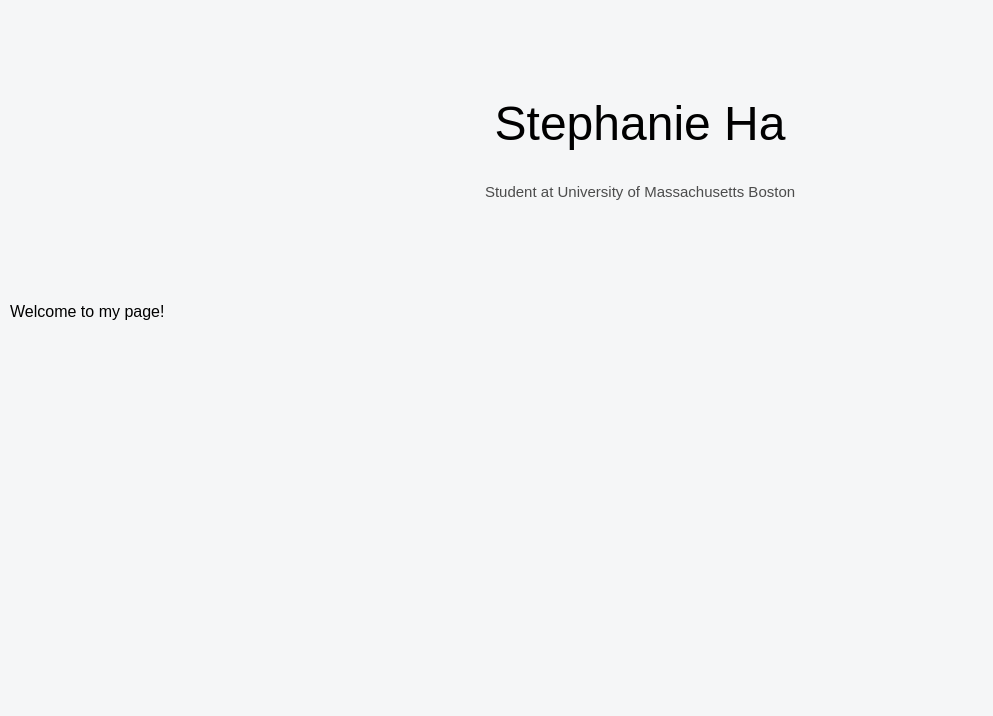
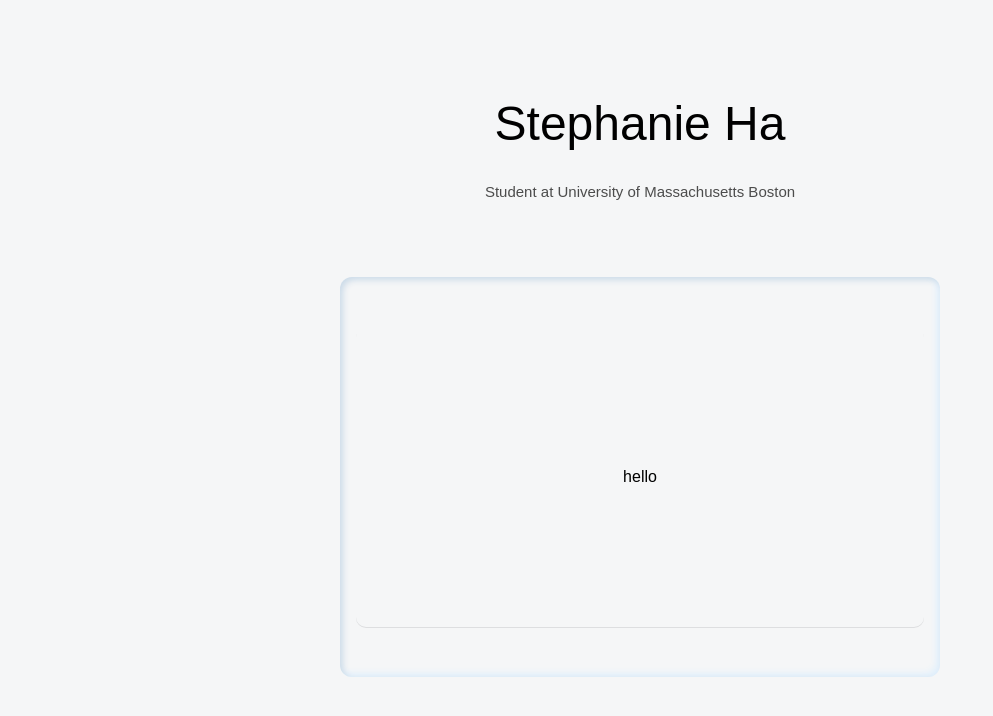
Before and after one commit to bettaburger/website, a Next.js app: page / in a window 1280 px wide. Shown: the top 716 px of the page, without its empty margins (0-993 px from the left). Built offline with nearby package versions, Linux system fonts and the light colour scheme.

Commit message:
initial commit

```diff
--- a/app/layout.js
+++ b/app/layout.js
@@ -10,3 +10,5 @@ export default function RootLayout({ children }) {
     </html>
   )
 }
+
+// root
--- a/app/page.css
+++ b/app/page.css
@@ -30,7 +30,7 @@ body {
   color: rgb(76, 76, 76);
 }
 
-.main {
+.main{
   flex: 1;
   padding: 10px;
 }
--- a/app/page.js
+++ b/app/page.js
@@ -1,4 +1,5 @@
 import './page.css'
+import './styles/card.css'
 
 export default function Home() {
   return (
@@ -8,10 +9,13 @@ export default function Home() {
         <h2>Student at University of Massachusetts Boston</h2>
       </header>
 
-      <main className="main">
-        {/* Your main content goes here */}
-        <p>Welcome to my page!</p>
-      </main>
+      <container className="container">
+        <card-container className="card-container">
+          <card className="card">
+             <p>hello</p>
+          </card>
+        </card-container>
+      </container>
     </div>
   );
 }
--- /dev/null
+++ b/app/styles/card.css
@@ -0,0 +1,30 @@
+/*container*/
+.container {
+    display: flex;
+    justify-content: center;
+    align-items: center;
+}
+
+.card-container {
+    display: flex;
+    justify-content: center;
+    align-items: center;
+    width: 600px;
+    height: 400px;
+    background: inherit;
+    border-radius: 12px;
+    box-shadow: rgb(204, 219, 232) 3px 3px 6px 0px inset,
+                rgb(226, 240, 252) -3px -3px 6px 1px inset;
+}
+
+.card {
+    display: flex;
+    justify-content: center;
+    align-items: center;
+    width: 600px;
+    height: 300px;
+    background: inherit;
+    border-radius: 10px;
+    box-shadow: rgba(17, 17, 26, 0.1) 0px 1px 0px;
+    margin: 16px;
+}
```
Also changed, not shown: app/components/button.js (added), app/components/card.js (added), app/components/header.js (added), app/components/nav.js (added).
